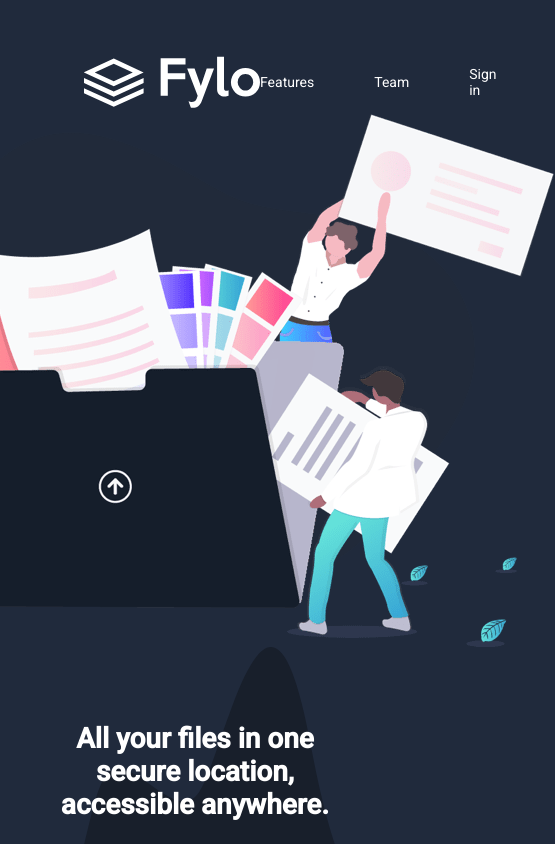
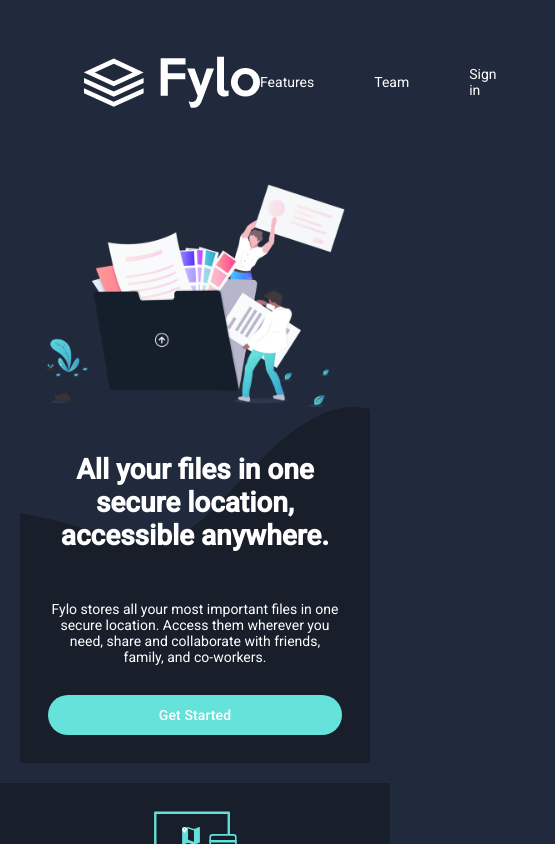
Before and after one commit to Ledelara/fylo, an Angular app: page / in a window 390 px wide. Shown: the top 844 px of the page, 555 px wide, since content can reach past the window. Built offline with nearby package versions, Linux system fonts and the light colour scheme.

Commit message:
:lipstick: Style responsividade para mobile

```diff
--- a/src/app/modules/components/intro-component/intro-component.component.scss
+++ b/src/app/modules/components/intro-component/intro-component.component.scss
@@ -39,3 +39,29 @@
 .text-container button {
     background-color: var(--cyan);
 }
+
+@media (max-width: 768px) {
+    .intro-container {
+        height: auto;
+        padding: 20px;
+    }
+
+    .text-container {
+        padding: 2em;
+        background-image: url('/assets/images/bg-curvy-mobile.svg');
+        background-size: cover;
+    }
+
+    .text-container h1, .text-container p {
+        max-width: 100%;
+    }
+
+    .text-container button {
+        width: 100%;
+    }
+
+    .intro-container img {
+        width: 100%;
+        max-width: 300px;
+    }
+}
```
